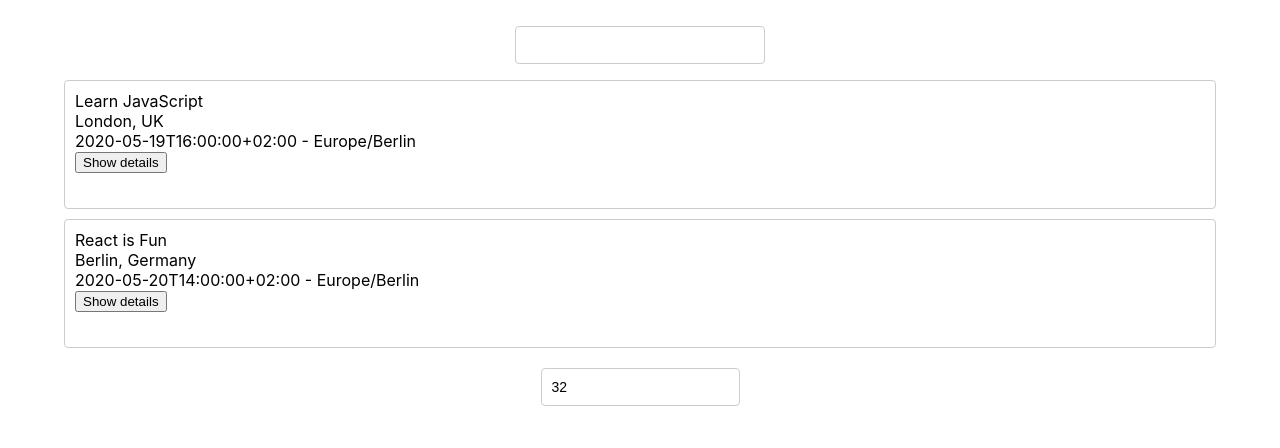
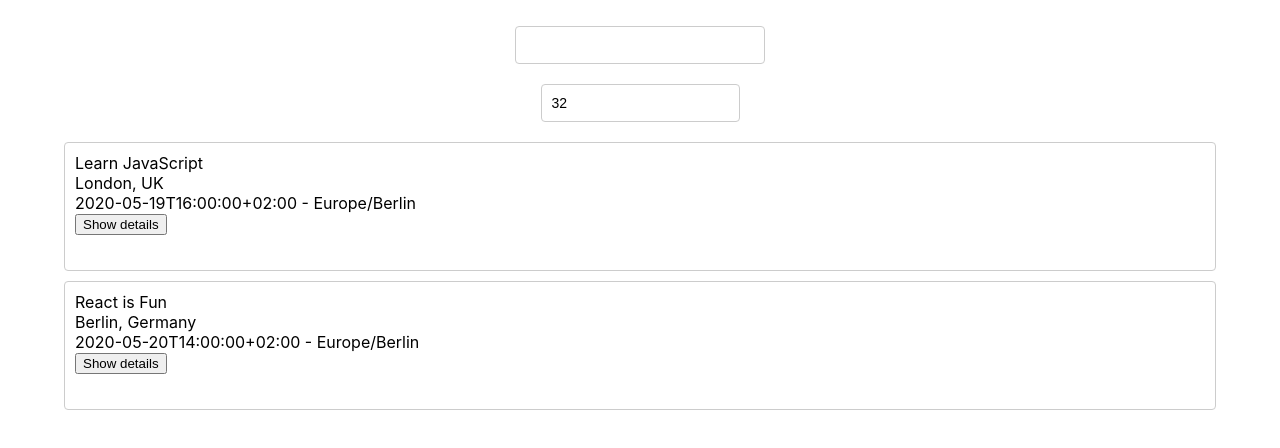
Before and after one commit to greg-strom/meet, a React (Create React App) app: page / in a window 1280 px wide. Shown: the top 448 px of the page. Built offline with nearby package versions, Linux system fonts and the light colour scheme; what atatus-spa would draw is missing.

Commit message:
changed location of NumberOf Events box

```diff
--- a/src/App.js
+++ b/src/App.js
@@ -51,8 +51,8 @@
   return (
     <div className="App">
       <CitySearch locations={this.state.locations} updateEvents={this.updateEvents} />
+      <NumberOfEvents numberOfEvents={this.state.numberOfEvents} updateNumberOfEvents={this.updateNumberOfEvents} />
       <EventList events={this.state.events} />
-      <NumberOfEvents numberOfEvents={this.state.numberOfEvents} updateNumberOfEvents={this.updateNumberOfEvents} />
     </div>
   );
   }
```
